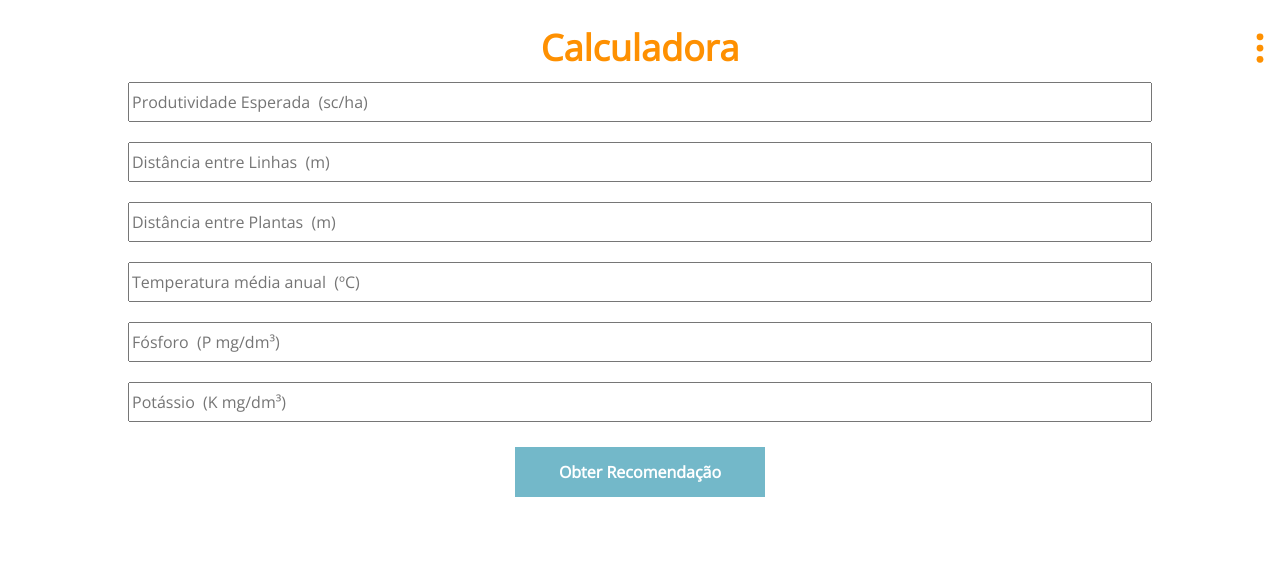
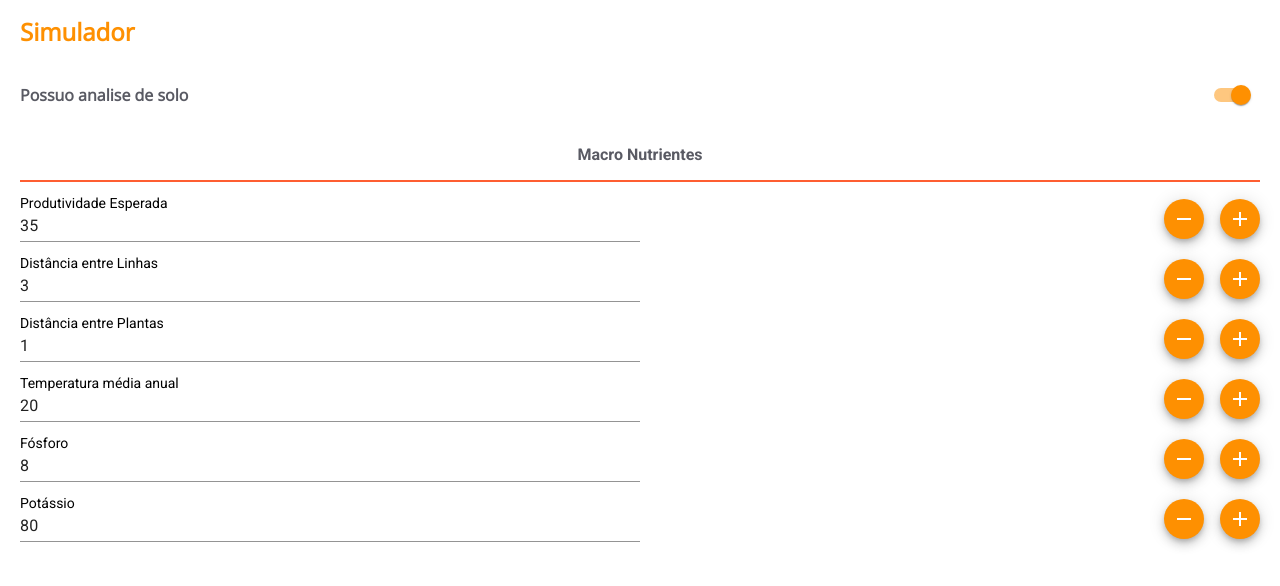
Before and after one commit to camilocoelhogomes/InsumosAgropecuarios, a React (Create React App) app in the folder insumos/: page / in a window 1280 px wide. Shown: the top 586 px of the page. Built offline with nearby package versions, Linux system fonts and the light colour scheme.

Commit message:
New Layout implemented

```diff
--- a/insumos/package.json
+++ b/insumos/package.json
@@ -3,6 +3,8 @@
   "version": "0.1.0",
   "private": true,
   "dependencies": {
+    "@material-ui/core": "^4.12.3",
+    "@material-ui/icons": "^4.11.2",
     "@testing-library/jest-dom": "^5.14.1",
     "@testing-library/react": "^11.2.7",
     "@testing-library/user-event": "^12.8.3",
--- a/insumos/public/css/Reset.css
+++ b/insumos/public/css/Reset.css
@@ -54,3 +54,7 @@ a{
 *{
 	box-sizing: border-box;
 }
+
+.root{
+	padding: 20px;
+}
--- a/insumos/public/index.html
+++ b/insumos/public/index.html
@@ -11,6 +11,8 @@
   <link rel="preconnect" href="https://fonts.gstatic.com" crossorigin>
   <link href="https://fonts.googleapis.com/css2?family=Open+Sans&display=swap" rel="stylesheet">
   <link href="https://fonts.googleapis.com/css2?family=Titillium+Web&display=swap" rel="stylesheet">
+  <link rel="stylesheet" href="https://fonts.googleapis.com/css?family=Roboto:300,400,500,700&display=swap" />
+  <link rel="stylesheet" href="https://fonts.googleapis.com/icon?family=Material+Icons" />
   <!-- Link Css -->
   <link rel="stylesheet" href="./css/Reset.css">
   <title>Insumos</title>
--- a/insumos/src/App.js
+++ b/insumos/src/App.js
@@ -1,7 +1,13 @@
-import Calculator from "./components/Calculator";
+import React, { useState } from "react";
+import { Switch } from '@material-ui/core';
+import { MuiThemeProvider, createTheme } from '@material-ui/core/styles';
 
+import './css/App.css';
+
+
+import Calculator from './components/Calculator'
 function App() {
-	const navigation = [
+	const [navigation, setNavigation] = useState([
 		{
 			label: 'Tela Inicial',
 			icon: <ion-icon name="home-outline"></ion-icon>,
@@ -10,38 +16,38 @@ function App() {
 		{
 			label: 'Calculadoras',
 			icon: <ion-icon name="calculator-outline"></ion-icon>,
+			config: { hasSoloAnalisys: true },
 			subItens: [
 				{
 					label: 'Macro Nutrientes',
-					config: { hasSoloAnalisys: true },
 					inputs: {
 						productivity: {
-							value: '',
+							value: 35,
 							unit: 'sc/ha',
 							label: 'Produtividade Esperada'
 						},
 						distanceLines: {
-							value: '',
+							value: 3,
 							unit: 'm',
 							label: 'Distância entre Linhas'
 						},
 						distancePlants: {
-							value: '',
+							value: 1,
 							unit: 'm',
 							label: 'Distância entre Plantas'
 						},
 						temperature: {
-							value: '',
+							value: 20,
 							unit: 'ºC',
 							label: 'Temperatura média anual'
 						},
 						phosphor: {
-							value: '',
+							value: 8,
 							unit: 'P mg/dm³',
 							label: 'Fósforo'
 						},
 						potassium: {
-							value: '',
+							value: 80,
 							unit: 'K mg/dm³',
 							label: 'Potássio'
 						},
@@ -61,12 +67,47 @@ function App() {
 			icon: <ion-icon name="storefront-outline"></ion-icon>,
 			subItens: null,
 		}
-	]
+	])
+
+	const theme = createTheme({
+		palette: {
+			secondary: {
+				main: '#FE9001'
+			}
+		}
+	});
+
+	const hasSoloAnalisys = () => {
+		const userNavigation = [...navigation]
+		userNavigation[1].config.hasSoloAnalisys = !userNavigation[1].config.hasSoloAnalisys;
+		setNavigation(userNavigation);
+	}
+
+	const changeInput = (value, name) => {
+		const userNavigation = [...navigation];
+		userNavigation[1].subItens[0].inputs[name].value = Number(value);
+		setNavigation(userNavigation);
+	}
+
 
 	return (
-		<>
-			<Calculator calculators={navigation[1].subItens} />
-		</>
+		<div className='root'>
+			<MuiThemeProvider theme={theme}>
+				<h1 className='title'>Simulador</h1>
+				<div className='solo-analisys'>
+					<p className='solo-analisys-label'>Possuo analise de solo</p>
+					<Switch
+						color="secondary"
+						checked={navigation[1].config.hasSoloAnalisys}
+						onChange={hasSoloAnalisys}
+					/>
+				</div>
+				<ul className='calculator-navigation'>
+					<li className='calculator-navigation-item'>Macro Nutrientes</li>
+				</ul>
+				<Calculator navigation={navigation} changeInput={changeInput} />
+			</MuiThemeProvider>
+		</div>
 	);
 }
 
--- a/insumos/src/components/Calculator.js
+++ b/insumos/src/components/Calculator.js
@@ -1,23 +1,19 @@
-import MacroNutrients from "./Calculators/MacroNutrients";
-import '../css/Calculator.css'
+import CalculatorInput from './CalculatorInput';
+import '../css/Calculator.css';
 
-const Calculator = (props) => {
+
+
+const Calculator = ({ navigation, changeInput }) => {
+    const calculatorInputs = navigation[1].subItens[0].inputs;
 
     return (
-        <>
-
-            <header className='calculator-header'>
-                <div className='calculator-header-aux'></div>
-                <h1 className='calculator-header-label'>Calculadora</h1>
-
-                <div className='Navigation-button'><ion-icon name="ellipsis-vertical"></ion-icon></div>
-            </header>
-
-            <section>
-                <MacroNutrients calculator={props.calculators[0]} />
-
-            </section>
-        </>
+        <ul>
+            {Object.keys(calculatorInputs).map((input) =>
+                <CalculatorInput
+                    input={navigation[1].subItens[0].inputs[input]}
+                    name={input} hasSoloAnalisys={navigation[1].config.hasSoloAnalisys}
+                    changeInput={changeInput} />)}
+        </ul>
     )
 }
 
--- /dev/null
+++ b/insumos/src/components/CalculatorInput.js
@@ -0,0 +1,35 @@
+import React from 'react';
+import { TextField, Fab } from '@material-ui/core';
+import { Add, Remove } from '@material-ui/icons';
+
+import '../css/CalculatorInput.css'
+
+const CalculatorInput = ({ input, name, hasSoloAnalisys, changeInput }) => {
+
+
+    if (!hasSoloAnalisys && (name === 'phosphor' || name === 'potassium')) {
+        return <></>
+    }
+    return (
+        <li className='input'>
+            <div className='input-area'>
+                <p className='input-label'>{input.label}</p>
+                <TextField
+                    fullWidth
+                    value={input.value}
+                    onChange={(event) => changeInput(event.target.value, name)}
+                />
+            </div>
+            <div className='input-change-buttons'>
+                <Fab size='small' color='secondary'>
+                    <Remove style={{ color: '#FFFFFF' }} />
+                </Fab>
+                <Fab size='small' color='secondary'>
+                    <Add style={{ color: '#FFFFFF' }} />
+                </Fab>
+            </div>
+        </li>
+    )
+}
+
+export default CalculatorInput;
--- a/insumos/src/components/Calculators/MacroNutrients.css
+++ /dev/null
@@ -1,37 +0,0 @@
-.macro-nutrients{
-    display: flex;
-    flex-direction: column;
-    align-items: center;
-    justify-content: center;
-}
-
-
-.macro-nutrients-inputs{
-    width: 100%;
-    display: flex;
-    flex-direction: column;
-    justify-content: center;
-    align-items: center;
-    font-family: 'Open Sans', sans-serif;
-}
-
-.macro-nutrients-input{
-    width: 80%;
-    margin: 10px;
-    height: 40px;
-    font-size: 16px;
-    font-family: 'Open Sans', sans-serif;
-}
-
-.recomendation-button{
-    background-color: #73B8C9;
-    border: none;
-    font-family: 'Open Sans', sans-serif;
-    height: 50px;
-    width: 250px;
-    font-size: 16px;
-    font-weight: bold;
-    color: #ffffff;
-    margin: 15px;
-
-}
--- a/insumos/src/components/Calculators/MacroNutrients.js
+++ /dev/null
@@ -1,23 +0,0 @@
-import './MacroNutrients.css'
-const MacroNutrients = (props) => {
-    console.log(props)
-    const inputs = props.calculator.inputs;
-
-    return (
-        <div className='macro-nutrients'>
-            <ul className='macro-nutrients-inputs'>
-                {Object.keys(inputs).map((item, key) =>
-                    <input key={key}
-                        id={key}
-                        className='macro-nutrients-input'
-                        placeholder={`${inputs[item].label}  (${inputs[item].unit})`}
-                    />
-                )}
-            </ul>
-
-            <button className='recomendation-button'>Obter Recomendação</button>
-        </div>
-    )
-}
-
-export default MacroNutrients;
--- /dev/null
+++ b/insumos/src/css/App.css
@@ -0,0 +1,31 @@
+.title{
+    font-family: 'Open Sans', sans-serif;
+    color: #FE9001;
+    font-size: 24px;
+    font-weight: bold;
+
+}
+
+.solo-analisys{
+    display: flex;
+    justify-content: space-between;
+    align-items: center;
+    color: #595A63;
+    font-family: 'Open Sans', sans-serif;
+    font-weight: 600;
+    font-size: 16px;
+    margin: 32px 0 16px 0 ;
+}
+
+.calculator-navigation{
+    border-bottom: 2px solid #FE5E31;
+    display: flex;
+    font-size: 16px;
+    line-height: 18px;
+    font-family: 'Roboto', sans-serif;
+    color: #595A63;
+    font-weight: 900;
+    justify-content: center;
+    align-items: center;
+    height: 52px;
+}
--- /dev/null
+++ b/insumos/src/css/CalculatorInput.css
@@ -0,0 +1,22 @@
+.input {
+    font-family: 'Roboto', 'Sans-Serif';
+    margin: 14px 0;
+    display: flex;
+    justify-content: space-between;
+}
+
+.input-area{
+    width: 50%
+}
+
+.input-label {
+    font-size: 14px;
+}
+
+.input-change-buttons{
+    width: 30%;
+    max-width: 96px;
+    display: flex;
+    align-items: center;
+    justify-content: space-between;
+}
```
Also changed, not shown: insumos/src/css/Navigation.css (deleted, +0 -46 lines), 1 other file (tests, documents, lock files or other folders).
